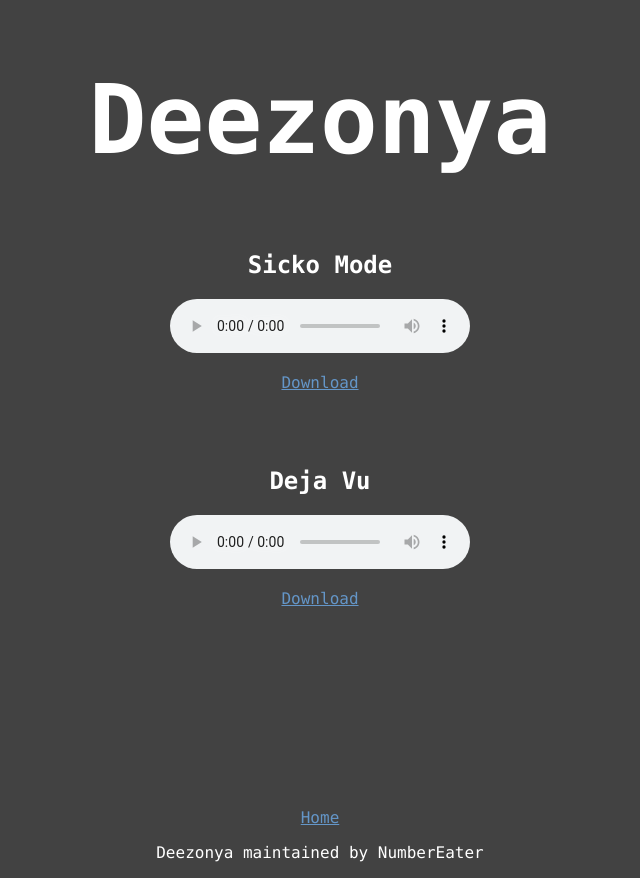
After one commit to NumberEater/NumberEater.github.io, a PHP site: page /music.html in a window 1280 px wide. The commit adds this page. Shown: the whole page, without its empty margins (320-960 px from the left). Run offline with PHP 8.4, Linux system fonts and the light colour scheme.

Commit message:
Added music page

```diff
--- a/index.css
+++ b/index.css
@@ -6,17 +6,36 @@ body {
 body h1 {
 	font-size: 4em;
 }
-body video {
-	margin: 0;
+body a {
+	color: rgb(100, 150, 200);
+}
+body footer {
+	margin-top: 200px;
+}
+.video1 video {
+	width: 384px;
+	height: 288px;
+}
+.video2 video {
+	width: 384px;
+	height: 216px;
 }
 
-.title {
-	font-family: fantasy;
+.song {
+	margin: 75px;
 }
 
 /* Computer Styles */
 @media only screen and (min-width:800px) {
 	body h1 {
-		font-size: 2em;
+		font-size: 6em;
+	}
+	.video1 video {
+		width: 512px;
+		height: 384px;
+	}
+	.video2 video {
+		width: 512px;
+		height: 288px;
 	}
 }
--- /dev/null
+++ b/music.html
@@ -0,0 +1,36 @@
+<!DOCTYPE html>
+<html>
+<head>
+	<meta charset="utf-8">
+	<meta name="viewport" content="width=device-width, initial-scale=1">
+	<link rel="stylesheet" type="text/css" href="./index.css">
+	<title>Deezonya</title>
+</head>
+<body>
+	<center>
+		<div class="title">
+			<h1>Deezonya</h1>
+		</div>
+		<div class="song">
+			<h2>Sicko Mode</h2>
+			<audio controls>
+				<source src="sickomodeneverstart.mp3">
+			</audio>
+			<a href="./sickomodeneverstart.mp3" download><p>Download<p></a>
+		</div>
+		<div class="song">
+			<h2>Deja Vu</h2>
+			<audio controls>
+				<source src="dejavu.mp3">
+			</audio>
+			<a href="./dejavu.mp3" download><p>Download<p></a>
+		</div>
+	</center>
+	<footer>
+		<center>
+			<a href="./index.html">Home</a>
+			<p>Deezonya maintained by NumberEater</p>
+		</center>
+	</footer>
+</body>
+</html>
```
Also changed, not shown: index.html (+8 -3 lines), 3 other files.
